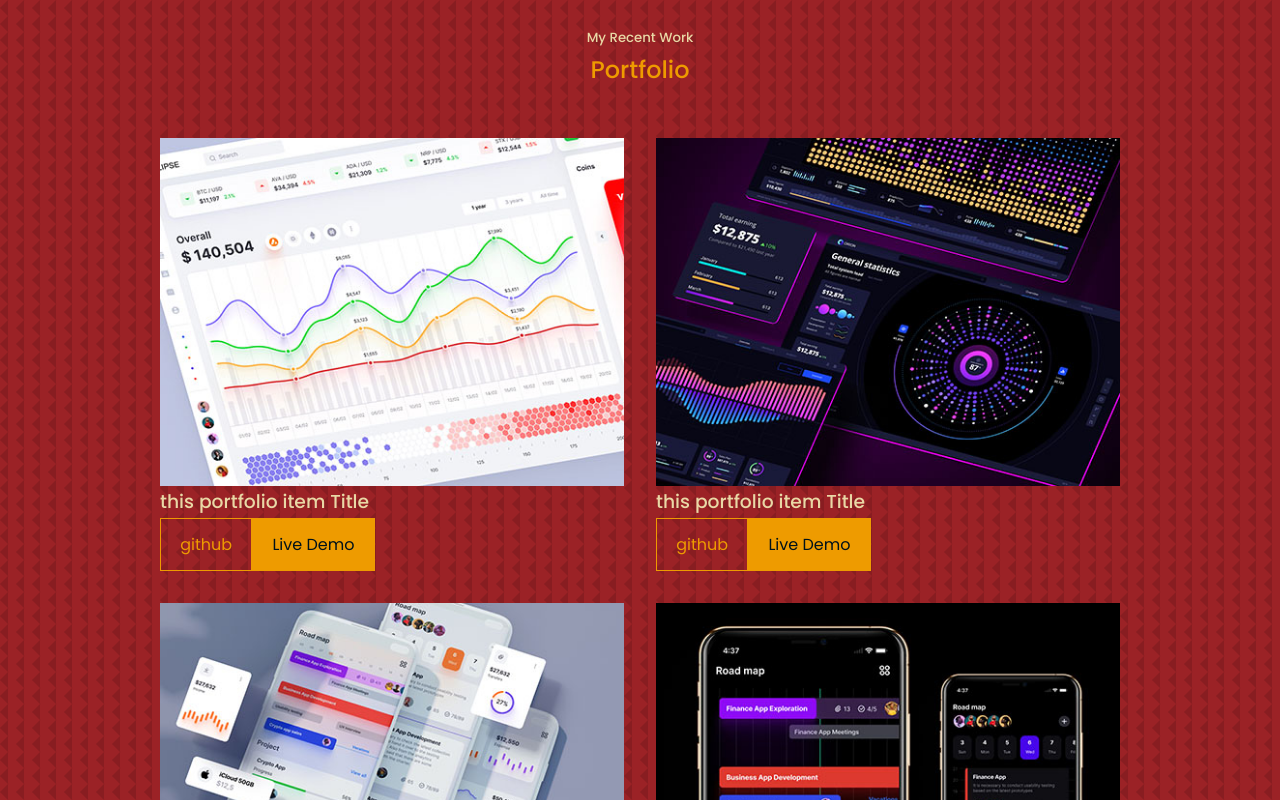
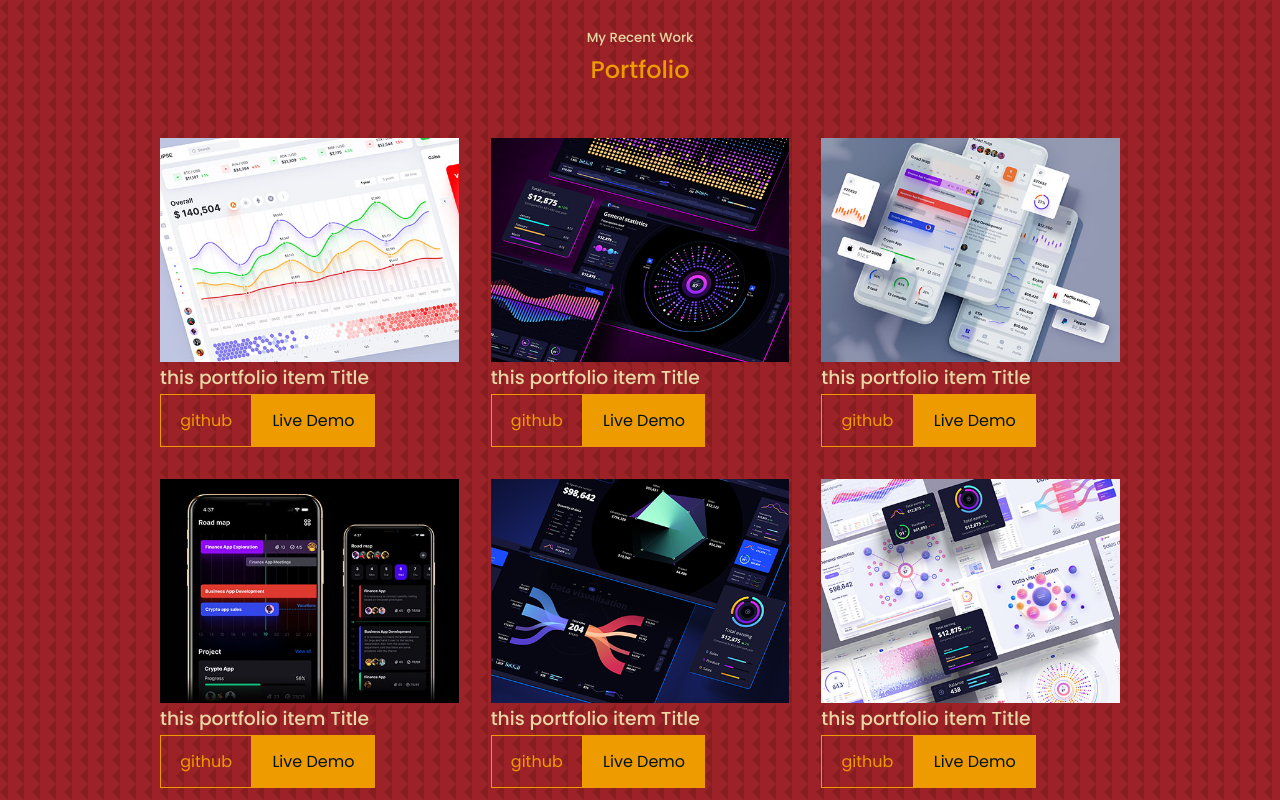
Before and after one commit to ramonm85/ramon_reactport, a React (Create React App) app: page / in a window 1280 px wide. Shown: the part 2400-3200 px from the top of the page. Built offline with nearby package versions, Linux system fonts and the light colour scheme.

Commit message:
Update portfolio.css
3 squares

```diff
--- a/src/component/portfolio/portfolio.css
+++ b/src/component/portfolio/portfolio.css
@@ -1,5 +1,5 @@
 .portfolio_container{
     display: grid;
-    grid-template-columns: 3fr 3fr;
+    grid-template-columns: 2fr 2fr 2fr ;
     gap: 2rem;
 }
```
